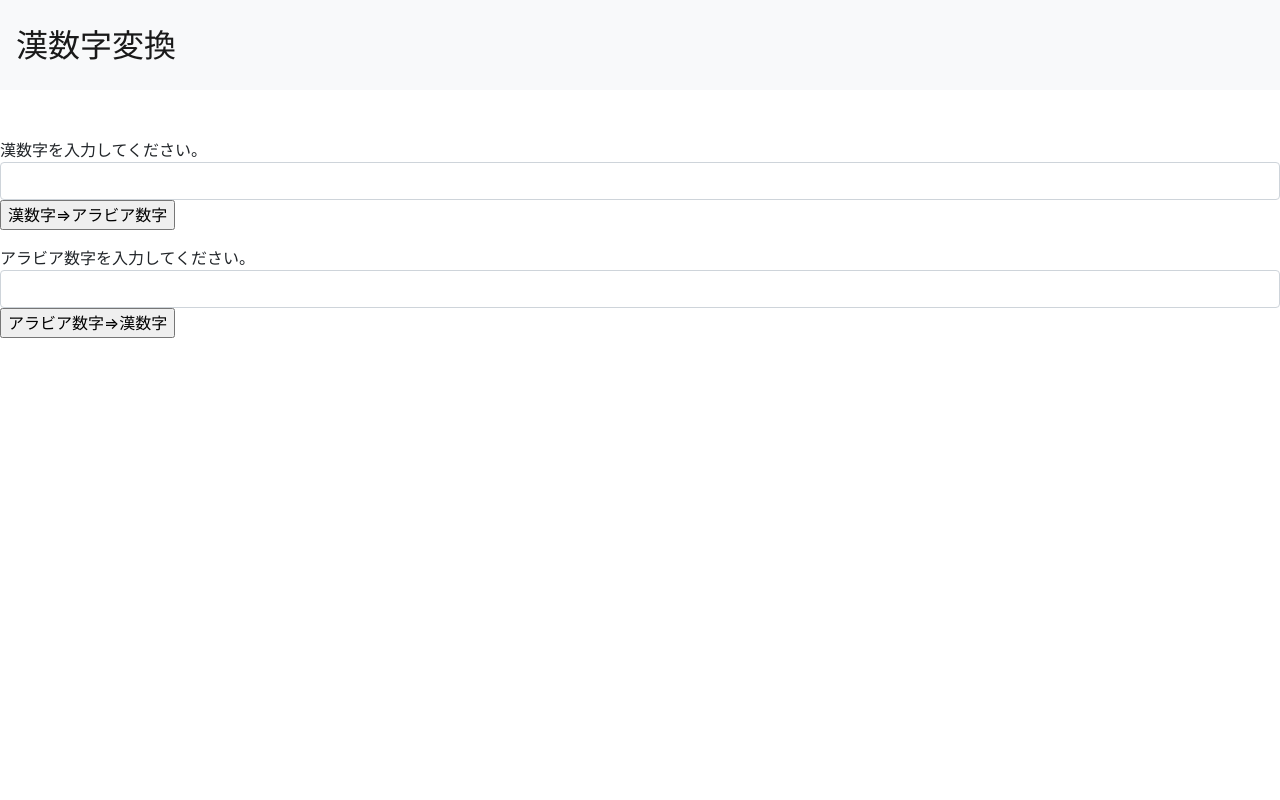
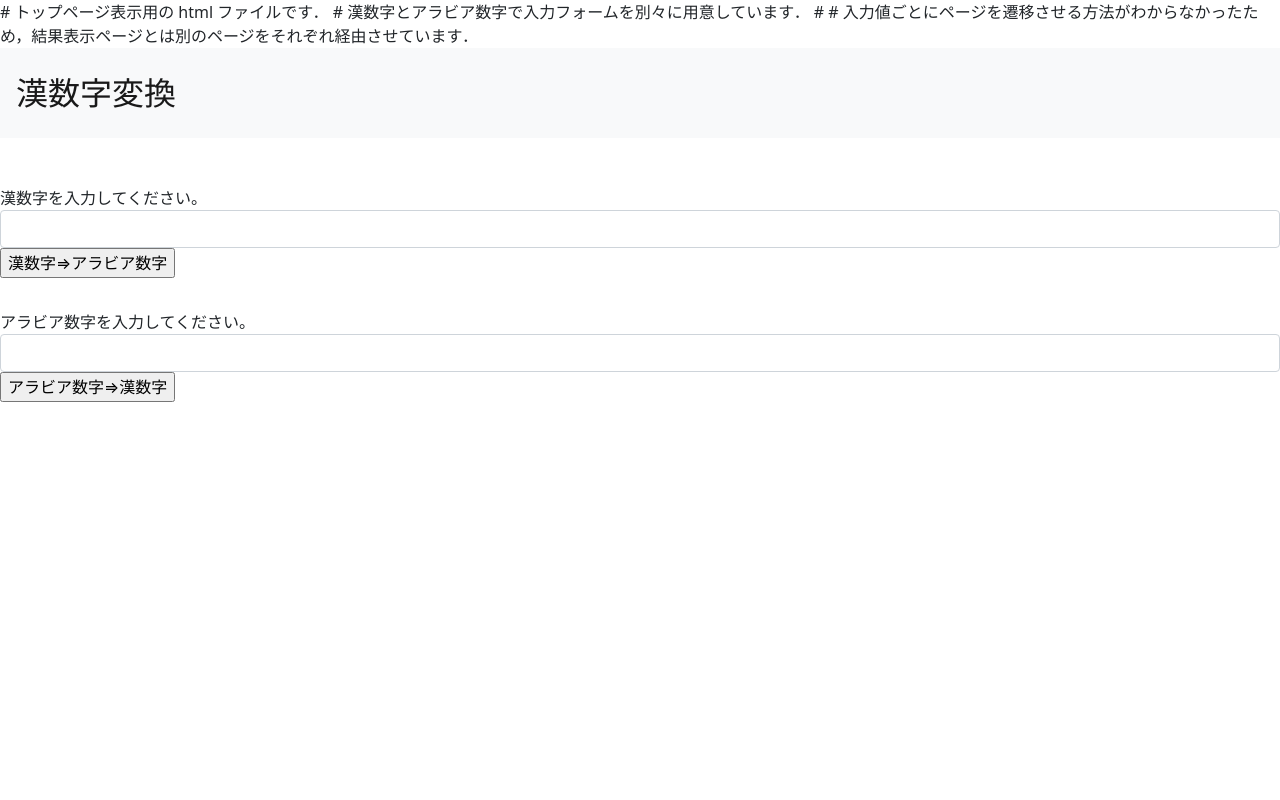
Before and after one commit to sasakmu/kanjinumbers, a Flask app: page / in a window 1280 px wide. Run offline with Flask 2, Linux system fonts and the light colour scheme; some libraries are stand-ins or nearby versions.

Commit message:
Update index.html

```diff
--- a/templates/index.html
+++ b/templates/index.html
@@ -1,3 +1,10 @@
+# トップページ表示用の html ファイルです．
+# 漢数字とアラビア数字で入力フォームを別々に用意しています．
+#
+# 入力値ごとにページを遷移させる方法がわからなかったため，結果表示ページとは別のページをそれぞれ経由させています．
+
+
+
 {% extends 'base.html' %}
 
 {% block body %}
```
